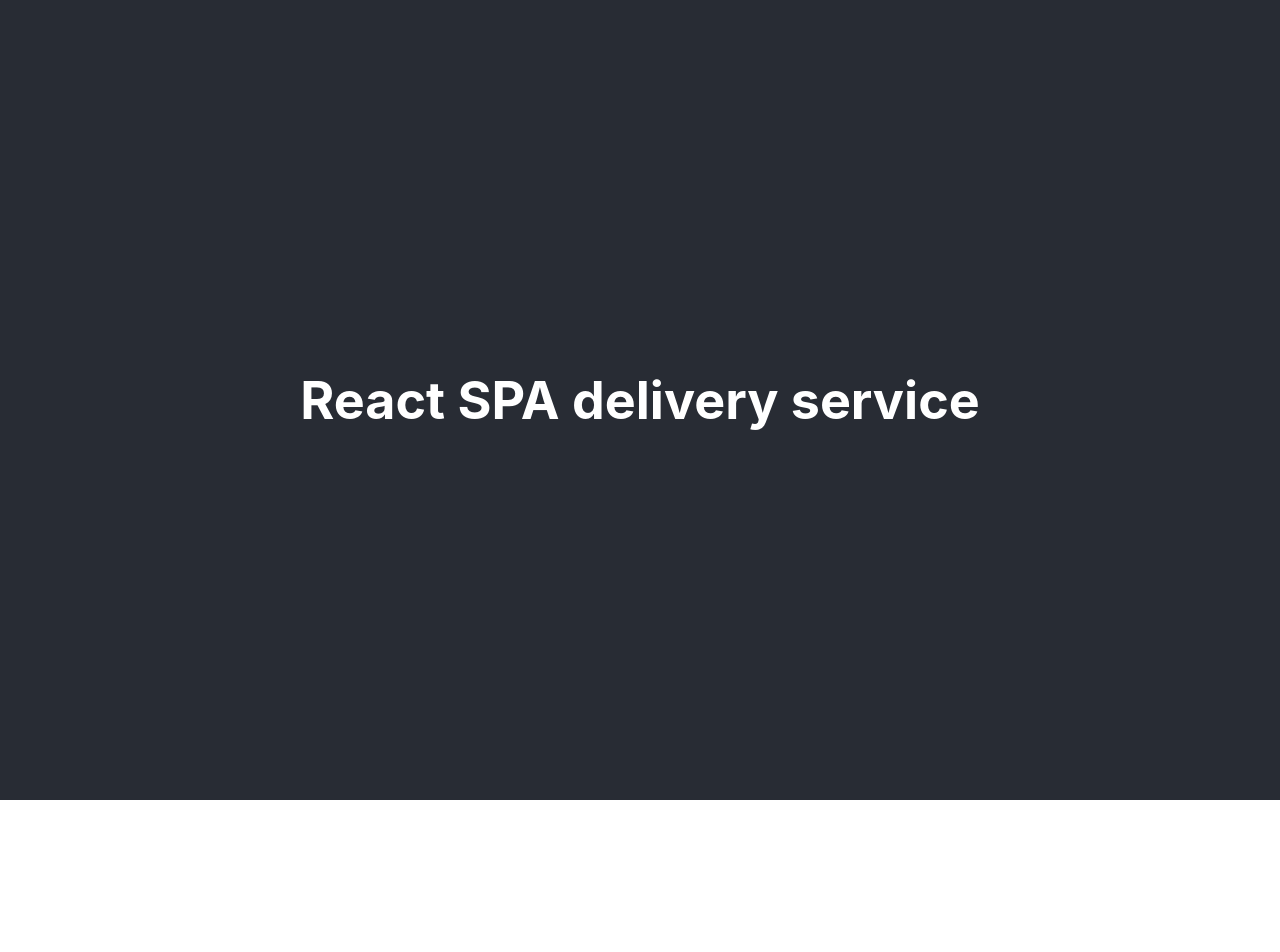
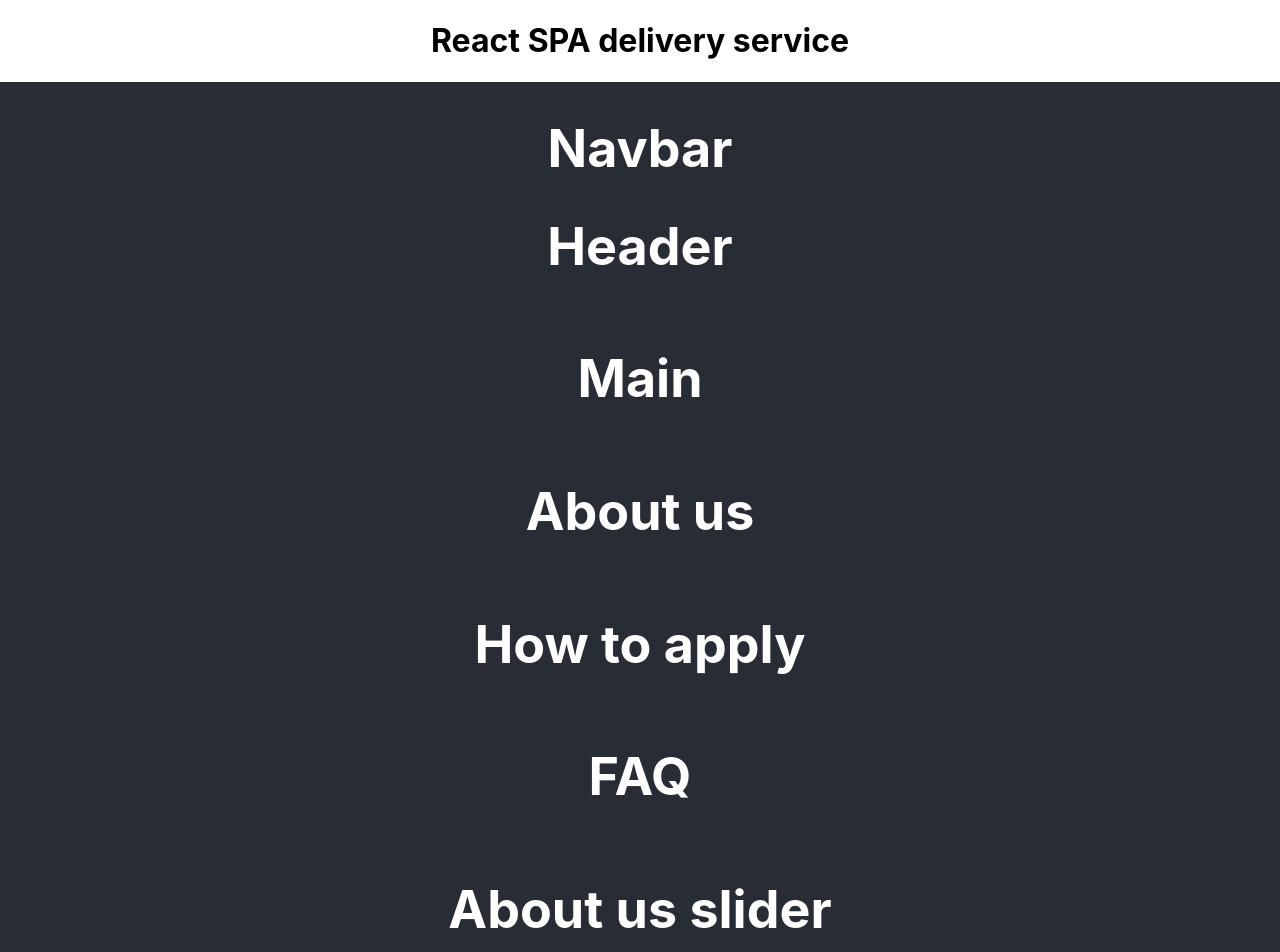
Before and after one commit to AlyonaYAV/react-spa-delivery, a React (Create React App) app: page / in a window 1280 px wide. Shown: the top 952 px of the page. Before the commit the page ends 800 px from the top, so only its background shows below. Built offline with nearby package versions, Linux system fonts and the light colour scheme.

Commit message:
Base structure of the site with sections completed

```diff
--- a/src/App.js
+++ b/src/App.js
@@ -1,10 +1,21 @@
 import './App.css';
+import { Header, Main, AboutUs, HowToApply, Faq, AboutUsSlider, Footer } from './sections';
+import { Navbar } from './components';
 
 function App() {
   return (
     <div className="App">
+      <h1>React SPA delivery service</h1>
       <header className="App-header">
-        <h1>React SPA delivery service</h1>
+        <Header>
+          <Navbar />
+        </Header>
+        <Main />
+        <AboutUs />
+        <HowToApply />
+        <Faq />
+        <AboutUsSlider />
+        <Footer />
       </header>
     </div>
   );
--- a/src/sections/header/Header.jsx
+++ b/src/sections/header/Header.jsx
@@ -1,8 +1,9 @@
 import React from "react";
 import './header.css';
 
-const Header = ()=>{
+const Header = (props)=>{
     return (<div>
+        { props.children }
         <h1>Header</h1>
     </div>)
 }
```
